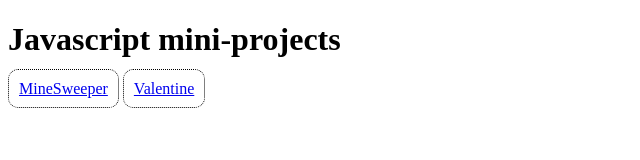
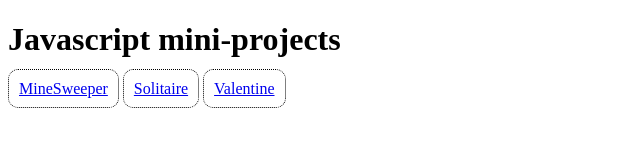
Before and after one commit to Marth1nus/JSGames, a plain HTML site: page index.html in a window 1280 px wide. Shown: the whole page, without its empty margins (0-640 px from the left). Drawn offline with Linux system fonts and the light colour scheme.

Commit message:
Added Solitaire to index

```diff
--- a/index.html
+++ b/index.html
@@ -16,6 +16,7 @@
 	<h1>Javascript mini-projects</h1>
 	<main id="project-links">
 		<a href="MineSweeper.html">MineSweeper</a>
+		<a href="Solitaire.html">Solitaire</a>
 		<a href="Valentine.html">Valentine</a>
 	</main>
 </body>
```
